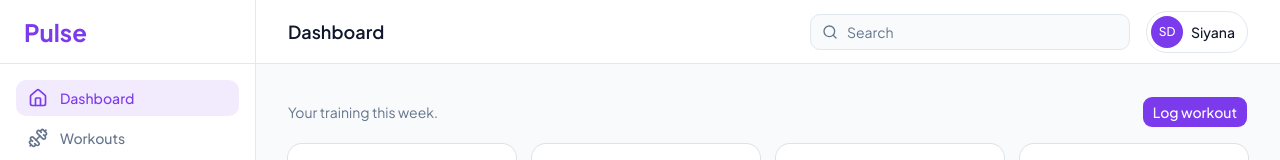
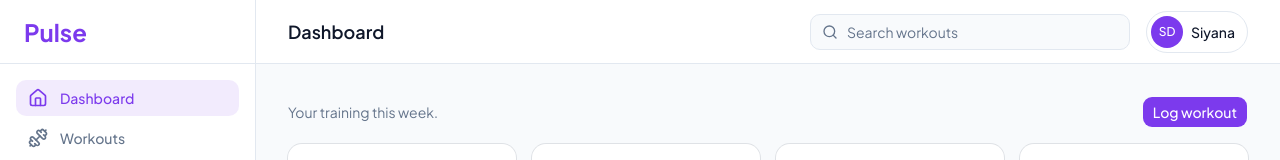
Before and after one commit to siyana-dafova/pulse-nextjs, a Next.js app: page / in a window 1280 px wide. Shown: the top 160 px of the page. Built offline with nearby package versions, Linux system fonts and the light colour scheme.

Commit message:
feat: search workouts from the header

```diff
--- a/components/layout/Header.tsx
+++ b/components/layout/Header.tsx
@@ -1,8 +1,12 @@
 "use client";
 
-import { SearchIcon } from "lucide-react";
+import { Suspense } from "react";
 import { usePathname } from "next/navigation";
 import { useFitness } from "@/components/fitness/fitness-context";
+import {
+  HeaderSearch,
+  HeaderSearchFallback,
+} from "@/components/layout/HeaderSearch";
 import { titleForPath } from "@/components/layout/navigation";
 import { Skeleton } from "@/components/ui/skeleton";
 import { firstName, initials } from "@/lib/fitness-data";
@@ -16,16 +20,10 @@ export default function Header() {
     <header className="flex h-16 shrink-0 items-center gap-4 border-b border-border bg-card px-8">
       <h1 className="text-lg font-semibold text-foreground">{title}</h1>
 
-      <label className="relative ml-auto block w-full max-w-xs">
-        <SearchIcon className="pointer-events-none absolute top-1/2 left-3 size-4 -translate-y-1/2 text-muted-foreground" />
-        {/* No state and no filtering. The field is only part of the layout. */}
-        <input
-          type="search"
-          placeholder="Search"
-          aria-label="Search"
-          className="h-9 w-full rounded-lg border border-border bg-background pr-3 pl-9 text-sm text-foreground outline-none placeholder:text-muted-foreground focus-visible:border-ring focus-visible:ring-3 focus-visible:ring-ring/50"
-        />
-      </label>
+      {/* useSearchParams needs a Suspense boundary, or the static pages fail to build. */}
+      <Suspense fallback={<HeaderSearchFallback />}>
+        <HeaderSearch />
+      </Suspense>
 
       <div className="flex items-center gap-2 rounded-full border border-border bg-card py-1 pr-3 pl-1">
         {ready ? (
--- /dev/null
+++ b/components/layout/HeaderSearch.tsx
@@ -0,0 +1,92 @@
+"use client";
+
+import { useState } from "react";
+import { SearchIcon } from "lucide-react";
+import { usePathname, useRouter, useSearchParams } from "next/navigation";
+
+const inputClass =
+  "h-9 w-full rounded-lg border border-border bg-background pr-3 pl-9 text-sm text-foreground outline-none placeholder:text-muted-foreground focus-visible:border-ring focus-visible:ring-3 focus-visible:ring-ring/50";
+
+/**
+ * Searches workouts through `/workouts?q=`.
+ * On the workouts page the list filters while you type. Elsewhere Enter opens it with the query.
+ */
+export function HeaderSearch() {
+  const pathname = usePathname();
+  const searchParams = useSearchParams();
+  const router = useRouter();
+  const onWorkouts = pathname === "/workouts";
+  const urlQuery = onWorkouts ? (searchParams.get("q") ?? "") : "";
+  const [text, setText] = useState(urlQuery);
+  const [focused, setFocused] = useState(false);
+  const [seen, setSeen] = useState({ pathname, urlQuery });
+
+  // The URL catches up a render after each key, so while typing it would overwrite newer text.
+  // Only a page change, or a query change made elsewhere (Back, Clear filters), refills the field.
+  if (seen.pathname !== pathname || seen.urlQuery !== urlQuery) {
+    const external = seen.pathname !== pathname || !focused;
+    setSeen({ pathname, urlQuery });
+    if (external) setText(urlQuery);
+  }
+
+  function change(value: string) {
+    setText(value);
+    if (!onWorkouts) return;
+    const params = new URLSearchParams(searchParams.toString());
+    if (value.trim()) params.set("q", value);
+    else params.delete("q");
+    const search = params.toString();
+    // replaceState, not router.replace: no server round trip and no history entry per key.
+    window.history.replaceState(
+      null,
+      "",
+      search ? `/workouts?${search}` : "/workouts",
+    );
+  }
+
+  return (
+    <form
+      role="search"
+      className="relative ml-auto w-full max-w-xs"
+      onSubmit={(event) => {
+        event.preventDefault();
+        if (onWorkouts) return;
+        const query = text.trim();
+        router.push(
+          query ? `/workouts?q=${encodeURIComponent(query)}` : "/workouts",
+        );
+      }}
+    >
+      <SearchIcon className="pointer-events-none absolute top-1/2 left-3 size-4 -translate-y-1/2 text-muted-foreground" />
+      <input
+        type="search"
+        placeholder="Search workouts"
+        aria-label="Search workouts"
+        value={text}
+        onFocus={() => setFocused(true)}
+        onBlur={() => setFocused(false)}
+        onChange={(event) => change(event.target.value)}
+        onKeyDown={(event) => {
+          if (event.key === "Escape") change("");
+        }}
+        className={inputClass}
+      />
+    </form>
+  );
+}
+
+/** Same look while the query is not known yet, so the header does not jump. */
+export function HeaderSearchFallback() {
+  return (
+    <div className="relative ml-auto w-full max-w-xs">
+      <SearchIcon className="pointer-events-none absolute top-1/2 left-3 size-4 -translate-y-1/2 text-muted-foreground" />
+      <input
+        type="search"
+        placeholder="Search workouts"
+        aria-label="Search workouts"
+        disabled
+        className={inputClass}
+      />
+    </div>
+  );
+}
--- a/components/workouts/WorkoutsScreen.tsx
+++ b/components/workouts/WorkoutsScreen.tsx
@@ -30,6 +30,7 @@ import {
   formatDistance,
   workoutStatusLabels,
   workoutTypeLabels,
+  workoutMatches,
   workoutTypes,
   type Workout,
   type WorkoutStatus,
@@ -54,6 +55,8 @@ const statusItems: Record<StatusFilter, string> = {
 export function WorkoutsScreen({ openNew }: { openNew: boolean }) {
   const searchParams = useSearchParams();
   const requested = openNew || searchParams.get("new") === "1";
+  // Written by the header search. Kept in the URL so Back and reload keep the results.
+  const query = searchParams.get("q") ?? "";
   const { workouts, profile, deleteWorkout } = useFitness();
   const [typeFilter, setTypeFilter] = useState<TypeFilter>("all");
   const [statusFilter, setStatusFilter] = useState<StatusFilter>("all");
@@ -78,11 +81,18 @@ export function WorkoutsScreen({ openNew }: { openNew: boolean }) {
     .filter(
       (workout) => statusFilter === "all" || workout.status === statusFilter,
     )
+    .filter((workout) => workoutMatches(workout, query))
     .sort(compareWorkoutNewest);
 
   function openCreate() {
     setEditing(null);
     setFormOpen(true);
+  }
+
+  function clearFilters() {
+    setTypeFilter("all");
+    setStatusFilter("all");
+    if (query) window.history.replaceState(null, "", "/workouts");
   }
 
   return (
@@ -144,7 +154,18 @@ export function WorkoutsScreen({ openNew }: { openNew: boolean }) {
           }
         />
       ) : visible.length === 0 ? (
-        <EmptyState message="No workouts match these filters." />
+        <EmptyState
+          message={
+            query.trim()
+              ? `No workouts match "${query.trim()}".`
+              : "No workouts match these filters."
+          }
+          action={
+            <Button type="button" variant="outline" onClick={clearFilters}>
+              Clear filters
+            </Button>
+          }
+        />
       ) : (
         <Card className="min-w-0">
           <CardContent>
--- a/lib/fitness-data.ts
+++ b/lib/fitness-data.ts
@@ -147,6 +147,24 @@ export function formatDisplayDate(iso: string) {
     month: "short",
     day: "numeric",
   });
+}
+
+/**
+ * Every word of the query must appear in the name, type, status, or date as the table shows them.
+ * Case does not matter, so "easy RUN" finds "Easy run". An empty query matches everything.
+ */
+export function workoutMatches(workout: Workout, query: string) {
+  const words = query.toLowerCase().split(/\s+/).filter(Boolean);
+  if (words.length === 0) return true;
+  const text = [
+    workout.name,
+    workoutTypeLabels[workout.type],
+    workoutStatusLabels[workout.status],
+    formatDisplayDate(workout.date),
+  ]
+    .join(" ")
+    .toLowerCase();
+  return words.every((word) => text.includes(word));
 }
 
 export function formatWeekday(iso: string) {
```
